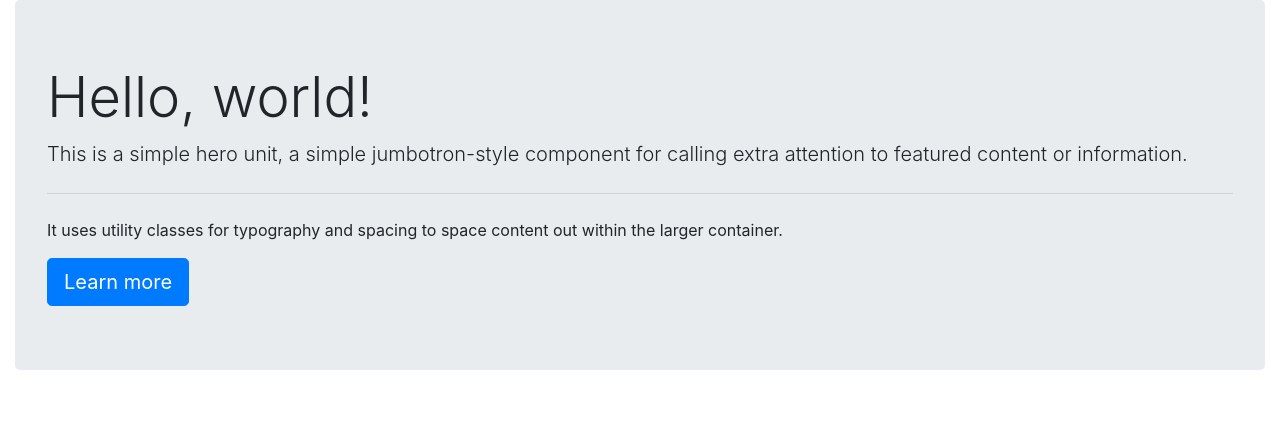
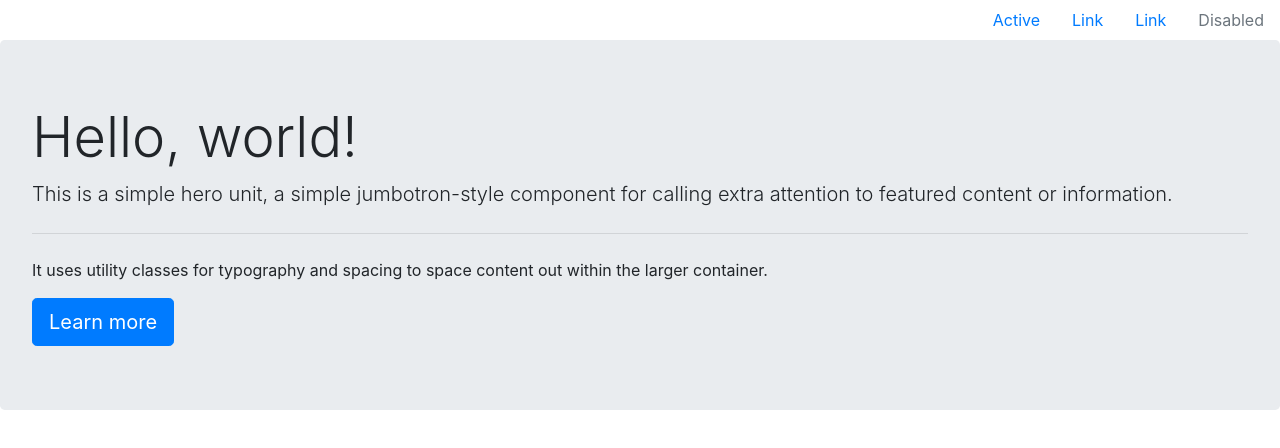
Before and after one commit to whit3hat/FitnessTracker, a plain HTML site: page index.html in a window 1280 px wide. Drawn offline with nearby package versions, Linux system fonts and the light colour scheme.

Commit message:
Created Nav bar

```diff
--- a/index.html
+++ b/index.html
@@ -14,7 +14,23 @@
 
 </head>
 <body>
-    <div class = "container-fluid">
+    <div class = "container-fluid"></div>
+    <!--Nav Bar-->
+    <ul class="nav justify-content-end">
+        <li class="nav-item">
+          <a class="nav-link active" href="#">Active</a>
+        </li>
+        <li class="nav-item">
+          <a class="nav-link" href="#">Link</a>
+        </li>
+        <li class="nav-item">
+          <a class="nav-link" href="#">Link</a>
+        </li>
+        <li class="nav-item">
+          <a class="nav-link disabled" href="#" tabindex="-1" aria-disabled="true">Disabled</a>
+        </li>
+      </ul>
+    <!--Jumbotron for Hero Image-->
         <div class="jumbotron">
             <h1 class="display-4">Hello, world!</h1>
             <p class="lead">This is a simple hero unit, a simple jumbotron-style component for calling extra attention to featured content or information.</p>
```
